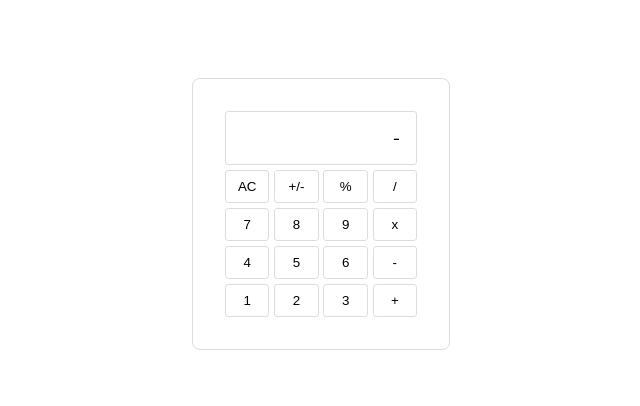
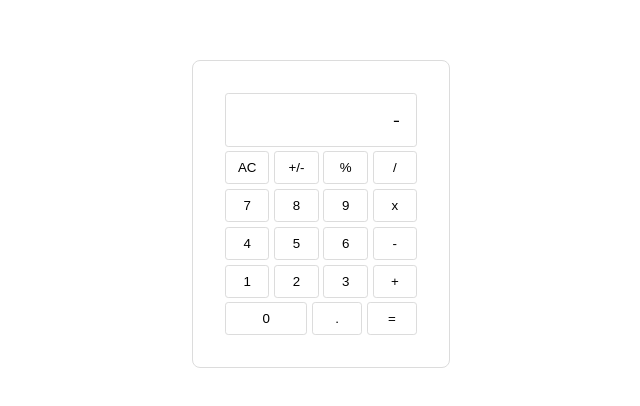
Before and after one commit to shahzaman900/Math-project, a React (Create React App) app: page / in a window 1280 px wide. Shown: the part 186-592 px from the top of the page, without its empty margins (319-959 px from the left). Built offline with nearby package versions, Linux system fonts and the light colour scheme.

Commit message:
resolve error

```diff
--- a/src/App.css
+++ b/src/App.css
@@ -63,3 +63,7 @@ button:hover {
   border: 1px solid gainsboro;
   background-color: transparent;
 }
+
+.zero {
+  flex: 2;
+}
--- a/src/App.js
+++ b/src/App.js
@@ -1,5 +1,3 @@
-/* eslint-disable import/extensions */
-/* eslint-disable no-unused-vars */
 import './App.css';
 import Calculator from './components/calculator';
 
--- a/src/components/calculator.js
+++ b/src/components/calculator.js
@@ -26,6 +26,11 @@ function Calculator() {
         <button>3</button>
         <button>+</button>
       </div>
+      <div className='row'>
+        <button className='zero'>0</button>
+        <button>.</button>
+        <button>=</button>
+      </div>
     </div>
   );
 }
```
